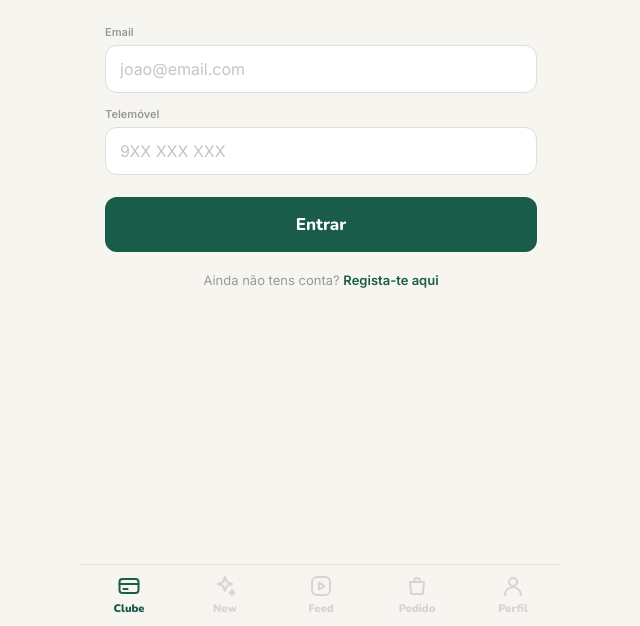
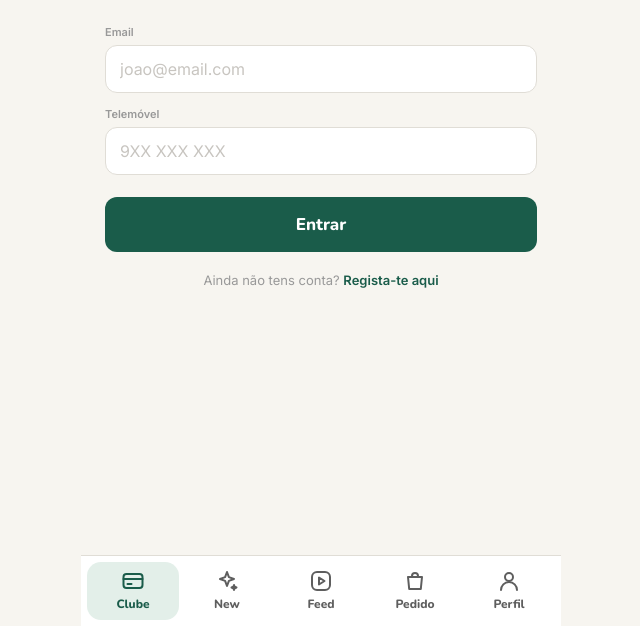
Before and after one commit to davidpinheiro-7777777/ha-fidelizacao, a plain HTML site: page client.html in a window 1280 px wide. Shown: the part 174-800 px from the top of the page, without its empty margins (319-959 px from the left). Drawn offline with nearby package versions, Linux system fonts and the light colour scheme.

Commit message:
Barra de baixo no estilo novo (separador activo a verde)

```diff
--- a/client.html
+++ b/client.html
@@ -149,12 +149,12 @@ input[type="date"]::-webkit-date-and-time-value { color: var(--text); min-height
 .btn-scan-back { background: #fff; border: none; border-radius: 12px; color: var(--green); font-family: 'Nunito', sans-serif; font-size: 16px; font-weight: 800; padding: 14px 36px; cursor: pointer; margin-top: 8px; }
 
 /* ── NAV ── */
-.bottom-nav { position: fixed; bottom: 0; left: 50%; transform: translateX(-50%); width: 100%; max-width: 480px; background: rgba(247,245,240,.97); backdrop-filter: blur(16px); -webkit-backdrop-filter: blur(16px); border-top: 1px solid var(--border); display: flex; z-index: 200; }
-.nav-item { flex: 1; min-width: 0; display: flex; flex-direction: column; align-items: center; justify-content: center; gap: 3px; padding: 9px 2px 10px; cursor: pointer; color: var(--muted); }
+.bottom-nav { position: fixed; bottom: 0; left: 50%; transform: translateX(-50%); width: 100%; max-width: 480px; background: rgba(255,255,255,.97); backdrop-filter: blur(16px); -webkit-backdrop-filter: blur(16px); border-top: 1px solid var(--border); display: flex; gap: 2px; padding: 6px 6px; z-index: 200; }
+/* separador activo: fundo verde-claro arredondado, ícone e nome a verde; os outros a cinzento escuro */
+.nav-item { flex: 1; min-width: 0; display: flex; flex-direction: column; align-items: center; justify-content: center; gap: 3px; padding: 7px 2px 8px; border-radius: 14px; cursor: pointer; color: #5E5E5E; }
 .nav-item svg { width: 24px; height: 24px; fill: none; stroke: currentColor; stroke-width: 2; stroke-linecap: round; stroke-linejoin: round; }
-.nav-label { font-family: 'Nunito', sans-serif; font-size: 11px; font-weight: 900; text-align: center; white-space: nowrap; }
-.nav-item.active { color: var(--green); }
-.nav-item:not(.active) { opacity: .35; }
+.nav-label { font-family: 'Nunito', sans-serif; font-size: 12px; font-weight: 800; text-align: center; white-space: nowrap; }
+.nav-item.active { color: var(--green); background: #E3EFE9; }
 
 .perfil-card { margin: 0 16px; background: var(--green); border-radius: 20px; padding: 20px; color: #fff; }
 .perfil-nome { font-family: 'Nunito', sans-serif; font-size: 20px; font-weight: 900; margin-bottom: 16px; white-space: nowrap; overflow: hidden; text-overflow: ellipsis; }
@@ -174,7 +174,7 @@ input[type="date"]::-webkit-date-and-time-value { color: var(--text); min-height
 .perfil-ok.show { display: block; }
 
 /* ── FEED: um reel de cada vez, em ecrã inteiro ── */
-#screen-feed.active { height: 100vh; height: 100dvh; min-height: 0; overflow: hidden; padding: 0 0 60px; background: #000; }
+#screen-feed.active { height: 100vh; height: 100dvh; min-height: 0; overflow: hidden; padding: 0 0 71px; background: #000; }
 .feed-scroll { flex: 1; min-height: 0; overflow-y: auto; scroll-snap-type: y mandatory; overscroll-behavior: contain; scrollbar-width: none; }
 .feed-scroll::-webkit-scrollbar { display: none; }
 .feed-slide { position: relative; height: 100%; scroll-snap-align: start; scroll-snap-stop: always; background: #000; overflow: hidden; }
@@ -229,7 +229,7 @@ body.a-instalar .bottom-nav, body.a-instalar #install-banner, body.a-instalar .c
 .qty-btn { width: 34px; height: 34px; border-radius: 50%; border: none; background: var(--green); color: #fff; font-size: 20px; font-weight: 700; line-height: 1; cursor: pointer; display: flex; align-items: center; justify-content: center; }
 .qty-btn.minus { background: var(--surface2); color: var(--green); }
 .qty-n { min-width: 18px; text-align: center; font-family: 'Nunito', sans-serif; font-weight: 900; font-size: 16px; }
-.cart-bar { position: fixed; left: 50%; transform: translateX(-50%); width: calc(100% - 32px); max-width: 448px; bottom: 78px; background: var(--green); color: #fff; border: none; border-radius: 14px; padding: 14px 18px; display: none; align-items: center; justify-content: space-between; font-family: 'Nunito', sans-serif; font-weight: 900; font-size: 15px; cursor: pointer; z-index: 150; box-shadow: 0 4px 14px rgba(0,0,0,.2); }
+.cart-bar { position: fixed; left: 50%; transform: translateX(-50%); width: calc(100% - 32px); max-width: 448px; bottom: 89px; background: var(--green); color: #fff; border: none; border-radius: 14px; padding: 14px 18px; display: none; align-items: center; justify-content: space-between; font-family: 'Nunito', sans-serif; font-weight: 900; font-size: 15px; cursor: pointer; z-index: 150; box-shadow: 0 4px 14px rgba(0,0,0,.2); }
 .cart-bar.show { display: flex; }
 .res-card { margin: 0 16px 12px; background: var(--surface); border: 1px solid var(--border); border-radius: 14px; padding: 4px 14px; }
 .res-line { display: flex; align-items: center; gap: 10px; padding: 10px 0; border-bottom: 1px solid var(--surface2); }
```
